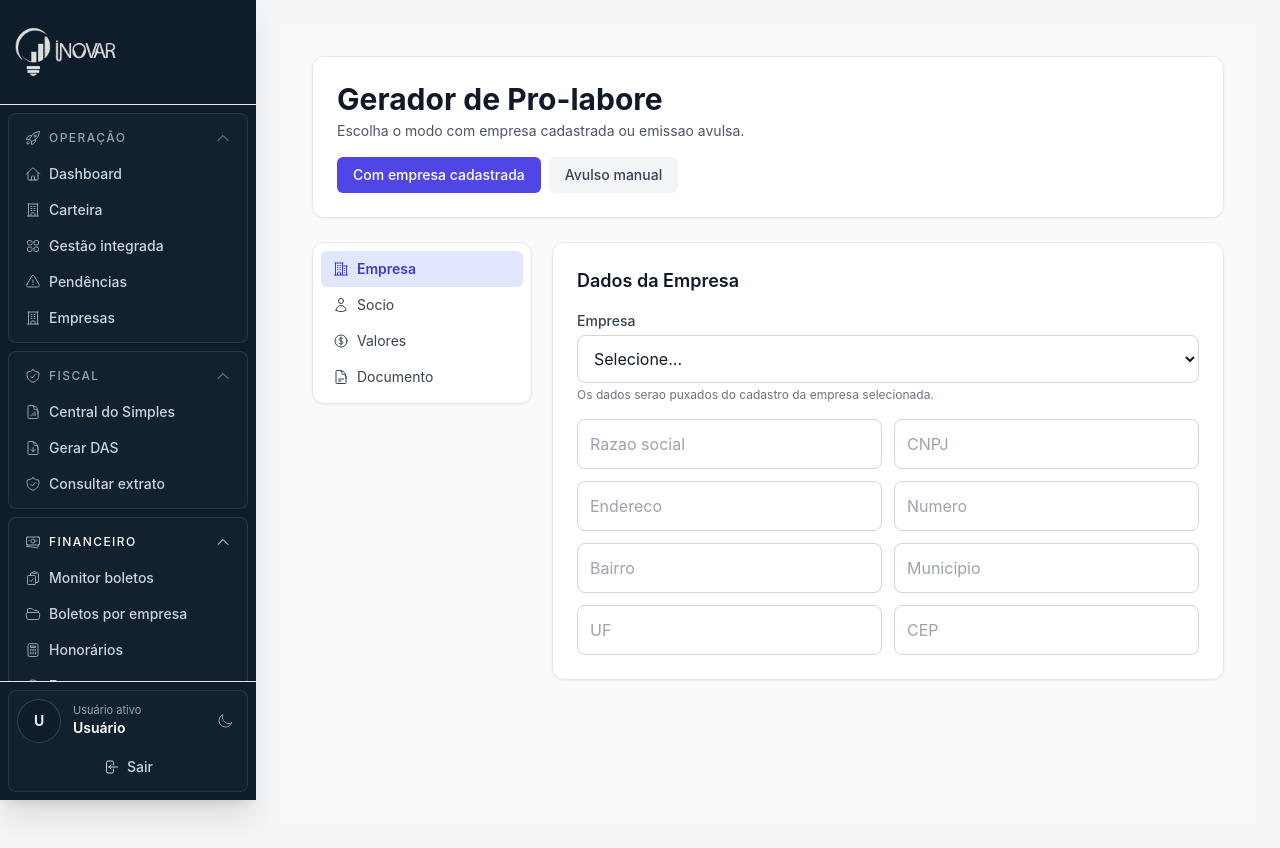
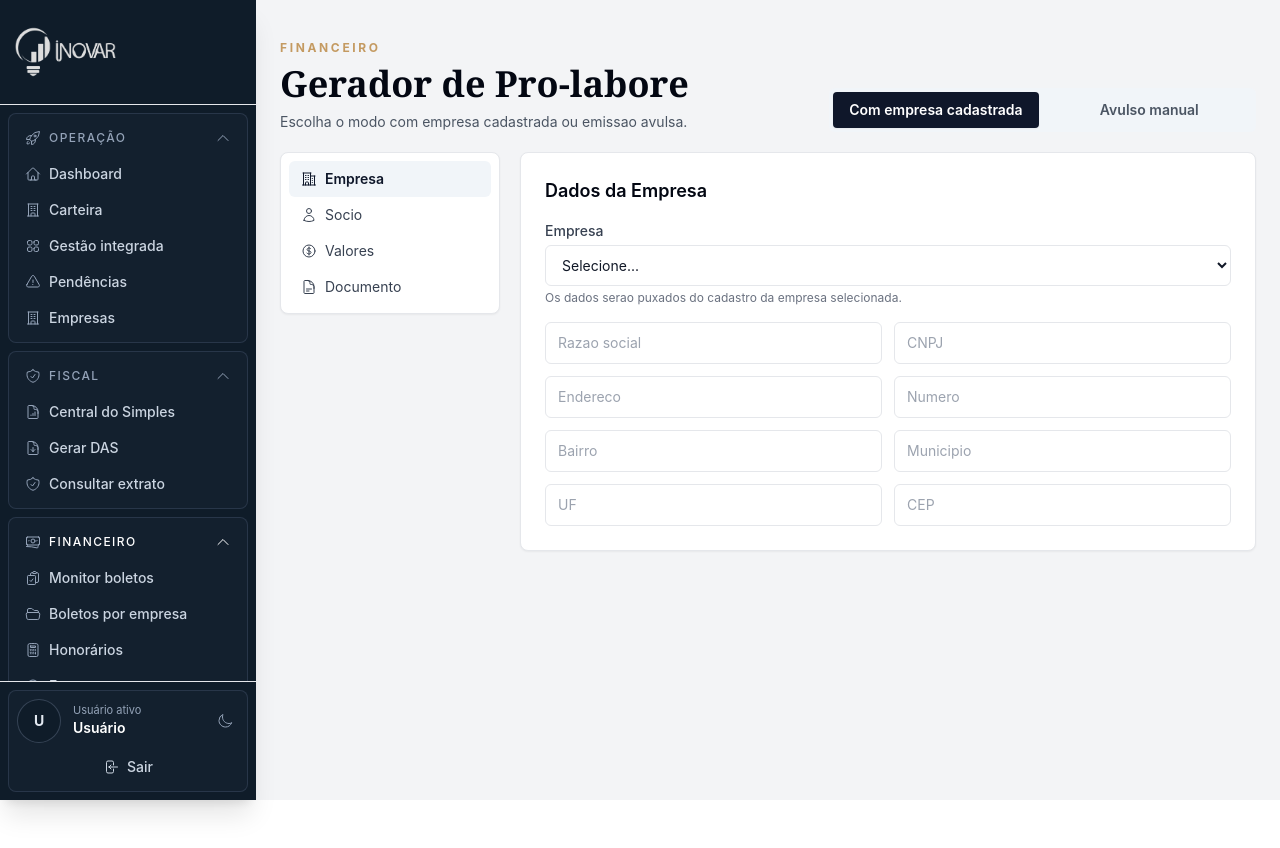
Before and after one commit to raphaelcastelar/web_sistema_inovar, a React (Create React App) app in the folder sistema_inovar/frontend/: page /gerar-pro-labore in a window 1280 px wide. After the commit the page ends 800 px from the top, so only its background shows below. Built offline with nearby package versions, Linux system fonts and the light colour scheme; sample sign-in values are in the browser's storage.

Commit message:
att tela de gerar prolabore

```diff
--- a/sistema_inovar/frontend/src/components/GerarProLaborePage.js
+++ b/sistema_inovar/frontend/src/components/GerarProLaborePage.js
@@ -195,13 +195,13 @@ const GerarProLaborePage = () => {
     const dataAtualExtensoAuto = useMemo(() => getDataAtualPorExtenso(), []);
 
     const inputClass =
-        'w-full p-3 rounded-lg border border-gray-300 dark:border-gray-600 ' +
+        'w-full rounded-md border border-gray-200 px-3 py-2.5 text-sm ' +
         'bg-white dark:bg-gray-800 text-gray-900 dark:text-gray-100 ' +
         'placeholder-gray-400 dark:placeholder-gray-500 ' +
-        'focus:outline-none focus:ring-2 focus:ring-indigo-500 focus:border-indigo-500 transition';
+        'focus:outline-none focus:ring-2 focus:ring-slate-200 focus:border-slate-400 dark:border-gray-700 dark:focus:ring-slate-500/20 transition';
 
     const cardClass =
-        'bg-white dark:bg-gray-800 border border-gray-200 dark:border-gray-700 rounded-xl p-4 md:p-6 shadow-sm';
+        'rounded-lg border border-gray-200 bg-white p-4 shadow-sm dark:border-gray-800 dark:bg-gray-900 md:p-6';
 
     const toNumber = (value) => {
         const v = Number(String(value || '').replace(/\./g, '').replace(',', '.'));
@@ -386,33 +386,34 @@ const GerarProLaborePage = () => {
     };
 
     return (
-        <div className="p-6 md:p-8 bg-gray-50 dark:bg-gray-900 min-h-screen transition-colors duration-300">
-            <div className="max-w-6xl mx-auto">
-                <div className="mb-6 bg-white dark:bg-gray-800 border border-gray-200 dark:border-gray-700 rounded-xl p-4 md:p-6 shadow-sm">
-                    <div className="flex items-center justify-between gap-3">
+        <div className="w-full max-w-none space-y-5 px-0 py-2 text-gray-900 dark:text-gray-100 sm:space-y-6 sm:py-4">
+            <div className="space-y-5">
+                <div className="flex flex-col gap-4 xl:flex-row xl:items-end xl:justify-between">
                     <div>
-                            <h1 className="text-2xl md:text-3xl font-bold text-gray-900 dark:text-gray-100">Gerador de Pro-labore</h1>
-                            <p className="text-sm text-gray-600 dark:text-gray-400 mt-1">
+                        <p className="text-xs font-bold uppercase tracking-[0.22em] text-[#c49a61]">Financeiro</p>
+                        <h1 className="mt-2 font-serif text-3xl font-semibold text-gray-950 dark:text-white sm:text-4xl">Gerador de Pro-labore</h1>
+                        <p className="mt-2 max-w-2xl text-sm text-gray-600 dark:text-gray-400">
                             Escolha o modo com empresa cadastrada ou emissao avulsa.
                         </p>
                     </div>
+
+                    <div className="flex flex-col gap-3 sm:flex-row sm:items-center xl:justify-end">
                         <button
                             type="button"
-                            className="md:hidden p-2 rounded-lg border border-gray-300 dark:border-gray-600"
+                            className="inline-flex h-10 items-center justify-center rounded-md border border-gray-300 bg-white px-3 text-gray-700 transition-colors hover:bg-gray-50 dark:border-gray-700 dark:bg-gray-900 dark:text-gray-100 dark:hover:bg-gray-800 md:hidden"
                             onClick={() => setMenuOpen((prev) => !prev)}
                         >
                             {menuOpen ? <XMarkIcon className="h-5 w-5" /> : <Bars3Icon className="h-5 w-5" />}
                         </button>
-                    </div>
 
-                    <div className="mt-4 flex gap-2 flex-wrap">
+                        <div className="grid grid-cols-2 gap-2 rounded-md bg-slate-100 p-1 dark:bg-slate-950">
                             <button
                                 type="button"
                                 onClick={() => handleModeChange('empresa')}
-                            className={`px-4 py-2 rounded-md text-sm font-medium transition ${
+                                className={`rounded px-4 py-2 text-sm font-semibold transition ${
                                     mode === 'empresa'
-                                    ? 'bg-indigo-600 text-white'
-                                    : 'bg-gray-100 dark:bg-gray-700 text-gray-700 dark:text-gray-200'
+                                        ? 'bg-slate-900 text-white shadow-sm dark:bg-slate-100 dark:text-slate-950'
+                                        : 'text-gray-600 hover:bg-white dark:text-gray-300 dark:hover:bg-gray-800'
                                 }`}
                             >
                                 Com empresa cadastrada
@@ -420,20 +421,21 @@ const GerarProLaborePage = () => {
                             <button
                                 type="button"
                                 onClick={() => handleModeChange('avulso')}
-                            className={`px-4 py-2 rounded-md text-sm font-medium transition ${
+                                className={`rounded px-4 py-2 text-sm font-semibold transition ${
                                     mode === 'avulso'
-                                    ? 'bg-indigo-600 text-white'
-                                    : 'bg-gray-100 dark:bg-gray-700 text-gray-700 dark:text-gray-200'
+                                        ? 'bg-slate-900 text-white shadow-sm dark:bg-slate-100 dark:text-slate-950'
+                                        : 'text-gray-600 hover:bg-white dark:text-gray-300 dark:hover:bg-gray-800'
                                 }`}
                             >
                                 Avulso manual
                             </button>
                         </div>
                     </div>
+                </div>
 
                 <form onSubmit={handleSubmit} className="grid grid-cols-1 md:grid-cols-[220px_1fr] gap-5">
                     <aside className={`${menuOpen ? 'block' : 'hidden'} md:block`}>
-                        <div className="bg-white dark:bg-gray-800 border border-gray-200 dark:border-gray-700 rounded-xl p-2 shadow-sm">
+                        <div className="rounded-lg border border-gray-200 bg-white p-2 shadow-sm dark:border-gray-800 dark:bg-gray-900">
                             {sections.map((section) => {
                                 const Icon = section.icon;
                                 const active = activeSection === section.id;
@@ -444,8 +446,8 @@ const GerarProLaborePage = () => {
                                         onClick={() => handleSectionChange(section.id)}
                                         className={`w-full text-left px-3 py-2 rounded-md text-sm flex items-center gap-2 transition ${
                                             active
-                                                ? 'bg-indigo-100 dark:bg-indigo-900/40 text-indigo-700 dark:text-indigo-300 font-semibold'
-                                                : 'text-gray-700 dark:text-gray-300 hover:bg-gray-100 dark:hover:bg-gray-700'
+                                                ? 'bg-slate-100 text-slate-900 font-semibold dark:bg-slate-800 dark:text-slate-100'
+                                                : 'text-gray-700 dark:text-gray-300 hover:bg-gray-100 dark:hover:bg-gray-800'
                                         }`}
                                     >
                                         <Icon className="h-4 w-4" />
@@ -459,11 +461,11 @@ const GerarProLaborePage = () => {
                     <main className="space-y-5">
                         {activeSection === 'empresa' && (
                             <section className={cardClass}>
-                                <h2 className="text-lg font-semibold text-gray-900 dark:text-gray-100 mb-4">Dados da Empresa</h2>
+                                <h2 className="mb-4 text-lg font-semibold text-gray-950 dark:text-white">Dados da Empresa</h2>
 
                                 {mode === 'empresa' && (
                                     <div className="mb-4">
-                                        <label className="block text-sm font-medium text-gray-700 dark:text-gray-300 mb-1">Empresa</label>
+                                        <label className="mb-1 block text-sm font-medium text-gray-700 dark:text-gray-300">Empresa</label>
                                         <select
                                             value={selectedEmpresaId}
                                             onChange={(e) => {
@@ -511,11 +513,11 @@ const GerarProLaborePage = () => {
 
                         {activeSection === 'socio' && (
                             <section className={cardClass}>
-                                <h2 className="text-lg font-semibold text-gray-900 dark:text-gray-100 mb-4">Dados do Socio</h2>
+                                <h2 className="mb-4 text-lg font-semibold text-gray-950 dark:text-white">Dados do Socio</h2>
 
                                 {mode === 'empresa' && (
                                     <div className="mb-4">
-                                        <label className="block text-sm font-medium text-gray-700 dark:text-gray-300 mb-1">Socio</label>
+                                        <label className="mb-1 block text-sm font-medium text-gray-700 dark:text-gray-300">Socio</label>
                                         <select
                                             value={selectedSocioId}
                                             onChange={(e) => setSelectedSocioId(e.target.value)}
@@ -566,7 +568,7 @@ const GerarProLaborePage = () => {
 
                         {activeSection === 'valores' && (
                             <section className={cardClass}>
-                                <h2 className="text-lg font-semibold text-gray-900 dark:text-gray-100 mb-4">Valores</h2>
+                                <h2 className="mb-4 text-lg font-semibold text-gray-950 dark:text-white">Valores</h2>
                                 <div className="grid grid-cols-1 md:grid-cols-2 gap-3">
                                     <input className={inputClass} name="valor_bruto" value={formData.valor_bruto} onChange={handleChange} placeholder="Valor bruto" />
                                     <input
@@ -609,7 +611,7 @@ const GerarProLaborePage = () => {
 
                         {activeSection === 'documento' && (
                             <section className={cardClass}>
-                                <h2 className="text-lg font-semibold text-gray-900 dark:text-gray-100 mb-4">Finalizacao</h2>
+                                <h2 className="mb-4 text-lg font-semibold text-gray-950 dark:text-white">Finalizacao</h2>
                                 <input
                                     className={inputClass}
                                     name="nome_arquivo"
@@ -621,17 +623,17 @@ const GerarProLaborePage = () => {
                                 <button
                                     type="submit"
                                     disabled={loading}
-                                    className={`mt-5 w-full p-3 rounded-lg font-semibold transition ${
+                                    className={`mt-5 w-full rounded-md p-3 font-semibold transition ${
                                         loading
                                             ? 'bg-gray-400 text-gray-100 cursor-not-allowed'
-                                            : 'bg-indigo-600 hover:bg-indigo-700 text-white'
+                                            : 'bg-slate-900 text-white hover:bg-slate-800 dark:bg-slate-100 dark:text-slate-950 dark:hover:bg-white'
                                     }`}
                                 >
                                     {loading ? 'Gerando...' : 'Gerar PDF'}
                                 </button>
 
                                 {msg.text && (
-                                    <p className={`mt-3 text-sm font-medium ${msg.type === 'error' ? 'text-red-500' : 'text-green-500'}`}>
+                                    <p className={`mt-3 text-sm font-medium ${msg.type === 'error' ? 'text-rose-500' : 'text-emerald-500'}`}>
                                         {msg.text}
                                     </p>
                                 )}
```
Lines whose indentation alone changed are shown as unchanged.
